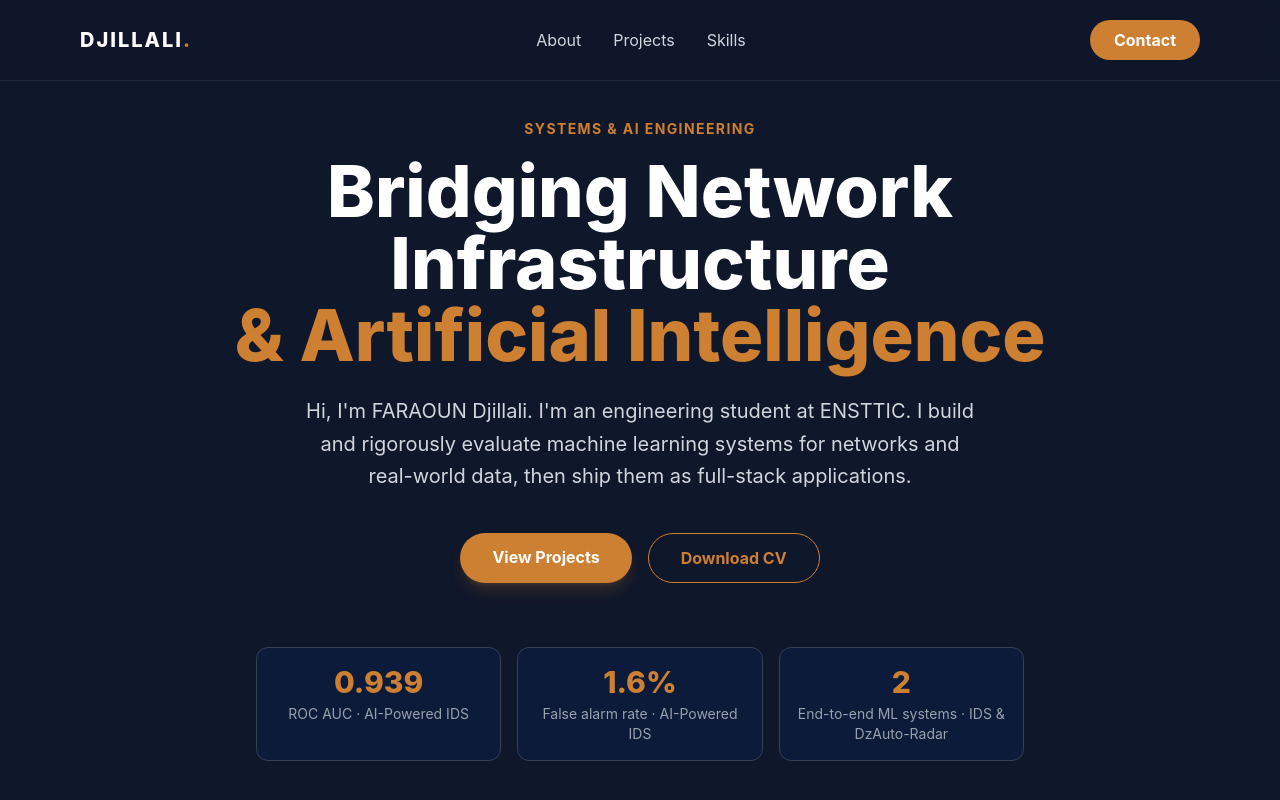
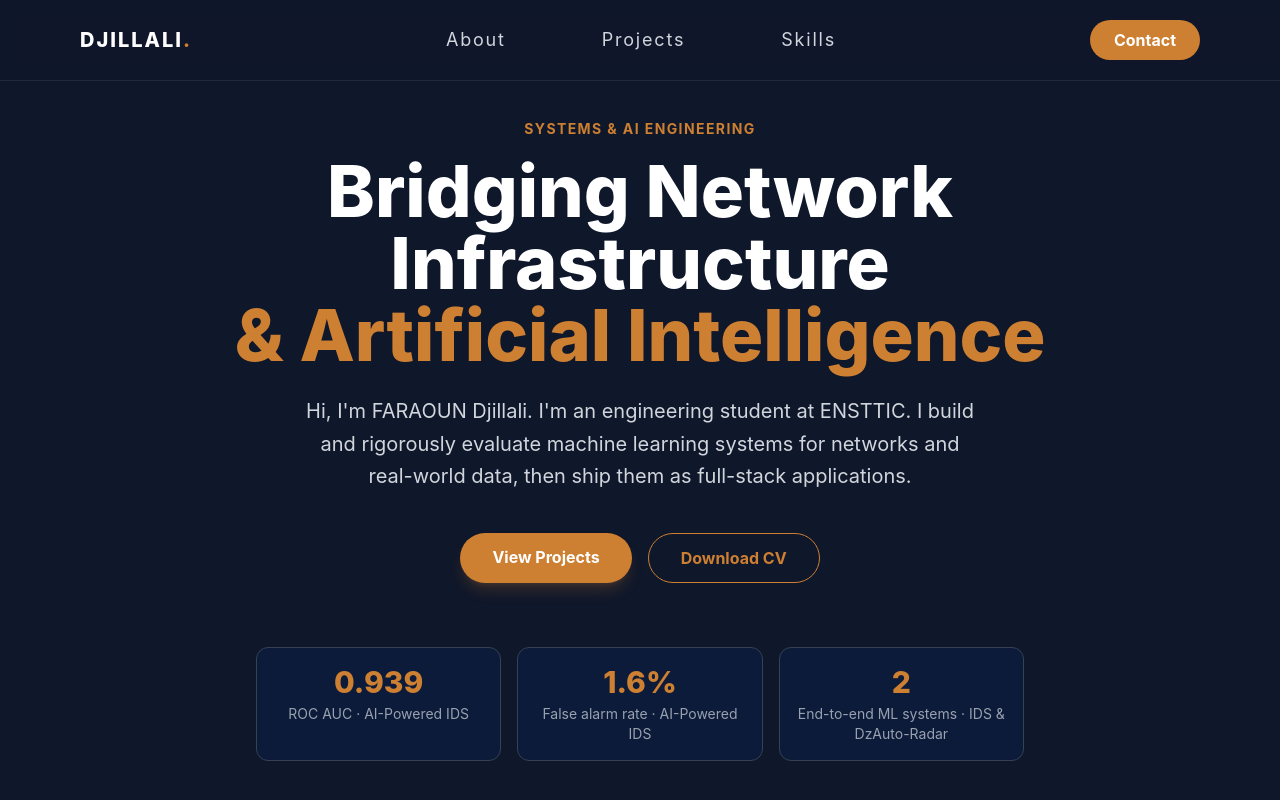
Before and after one commit to Djilali-77/portfolio, a React (Vite) app: page / in a window 1280 px wide. Shown: the top 800 px of the page. Built offline with nearby package versions, Linux system fonts and the light colour scheme.

Commit message:
Fix links in navbar

```diff
--- a/src/components/Navbar.jsx
+++ b/src/components/Navbar.jsx
@@ -16,7 +16,7 @@ const Navbar = () => {
         </a>
 
         {/* Desktop links (hidden on small screens) */}
-        <div className="hidden md:flex gap-8 text-gray-300">
+        <div className="hidden md:flex gap-24 text-gray-300 text-lg tracking-widest">
           {navLinks.map((link) => (
             <a key={link.href} href={link.href} className="hover:text-[#cd7f32] transition-colors">
               {link.label}
```
